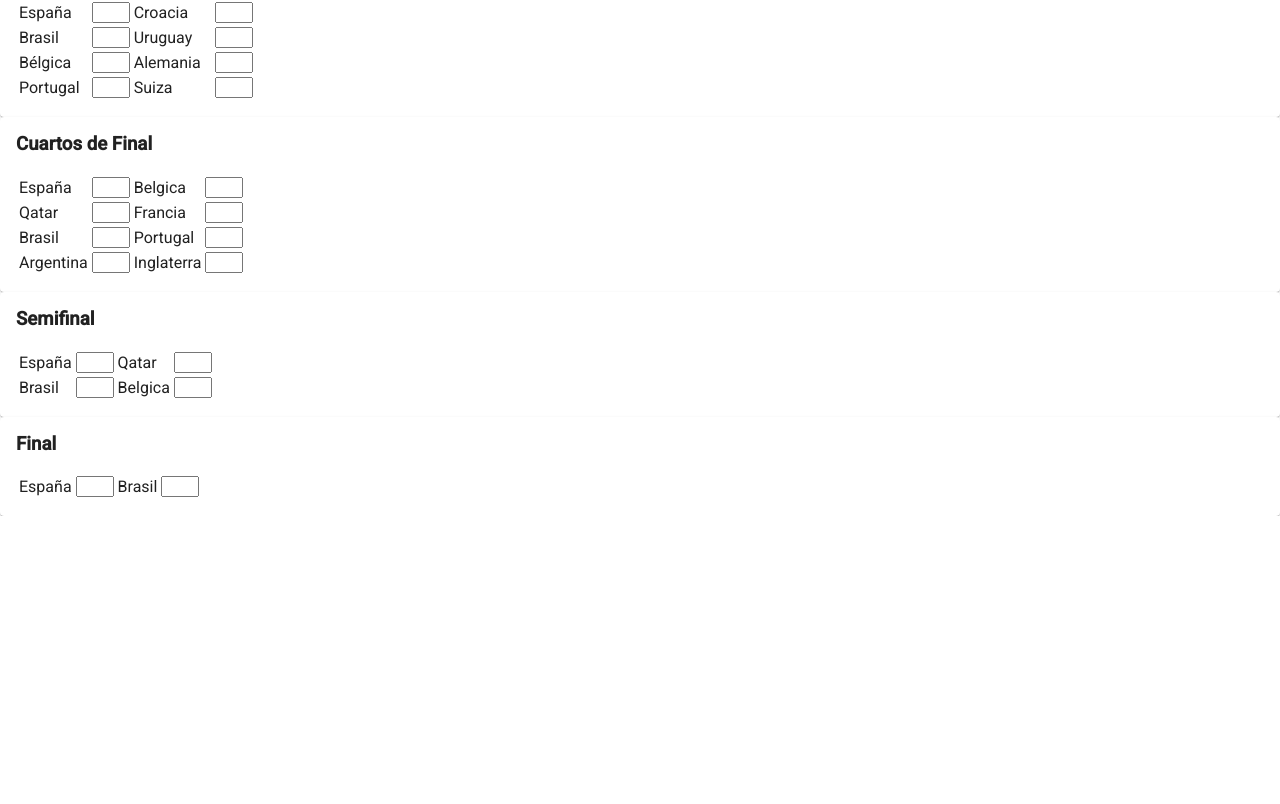
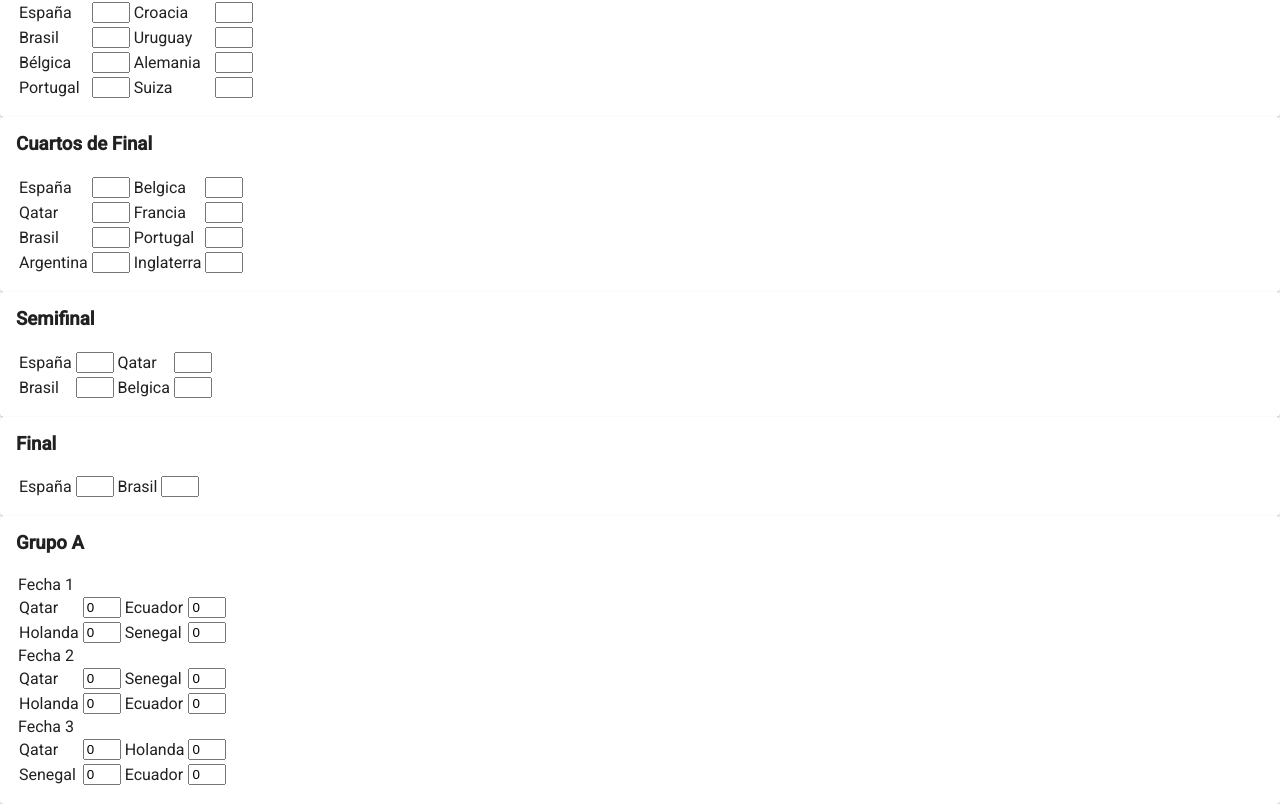
Before and after one commit to rubengarcia0510/mundial, an Angular app: page / in a window 1280 px wide. Shown: the part 3755-4559 px from the top of the page. Before the commit the page ends 4271 px from the top, so only its background shows below. Built offline with nearby package versions, Linux system fonts and the light colour scheme.

Commit message:
generacion grupo A

```diff
--- a/src/app/grupos/grupos.component.html
+++ b/src/app/grupos/grupos.component.html
@@ -677,3 +677,21 @@
     </table>
   </form>
 </mat-card>
+<mat-card>
+  <h3>Grupo A</h3>
+  <form>
+    <table>
+      <ng-container *ngFor="let row of partidosGrupoA();let i=index">
+        <ng-container *ngIf="i%2==0">
+          <tr>Fecha {{row.fecha}}</tr>
+        </ng-container>
+        <tr>
+          <td>{{row.equipo1}}</td>
+          <td><input id="{{row.equipo1}}-f{{row.fecha}}"  type="number" value="0" (click)="updateGoals('A',$event,'{{row.equipo2}}')"></td>
+          <td>{{row.equipo2}}</td>
+          <td><input id="{{row.equipo2}}-f{{row.fecha}}"  type="number" value="0" (click)="updateGoals('A',$event,'{{row.equipo1}}')"></td>
+        </tr>
+      </ng-container>
+    </table>
+  </form>
+</mat-card>
--- a/src/app/grupos/grupos.component.ts
+++ b/src/app/grupos/grupos.component.ts
@@ -104,6 +104,16 @@ export class GruposComponent implements OnInit {
   grupos:any
   isActive = false;
   partidosOctavos:any=[]
+  groups=['A','B','C','D','E','F','G','H']
+
+  logicaFaseGrupos=[
+    {fecha:1,equipo1:0,equipo2:3},
+    {fecha:1,equipo1:1,equipo2:2},
+    {fecha:2,equipo1:0,equipo2:2},
+    {fecha:2,equipo1:1,equipo2:3},
+    {fecha:3,equipo1:0,equipo2:1},
+    {fecha:3,equipo1:2,equipo2:3},
+  ]
 
   constructor() {
     this.grupos=[]
@@ -377,13 +387,25 @@ export class GruposComponent implements OnInit {
     }
 
     let partidos:Partido[]=[
-      partido1,
-      partido2,
       partido3,
       partido4,
+      partido2,
       partido5,
+      partido1,
       partido6
     ]
+
+    let partidos2: { fecha: number; equipo1: string; equipo2: string; }[]=[]
+    this.logicaFaseGrupos.forEach(rec=>{
+      partidos2.push({
+        fecha:rec.fecha,
+        equipo1:GRUPOS[0].equipos[rec.equipo1].name,
+        equipo2:GRUPOS[0].equipos[rec.equipo2].name,
+      })
+
+    })
+
+    return partidos2;
 
   }
 
```
